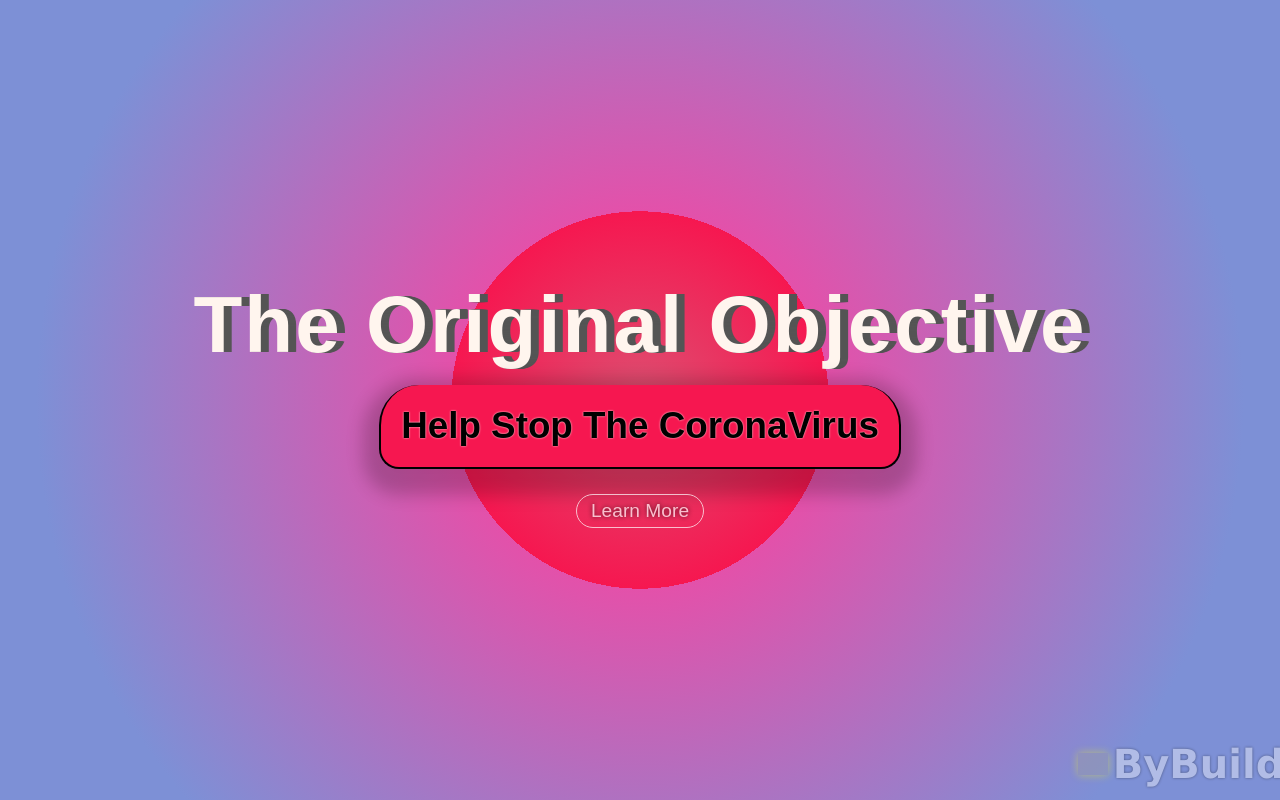
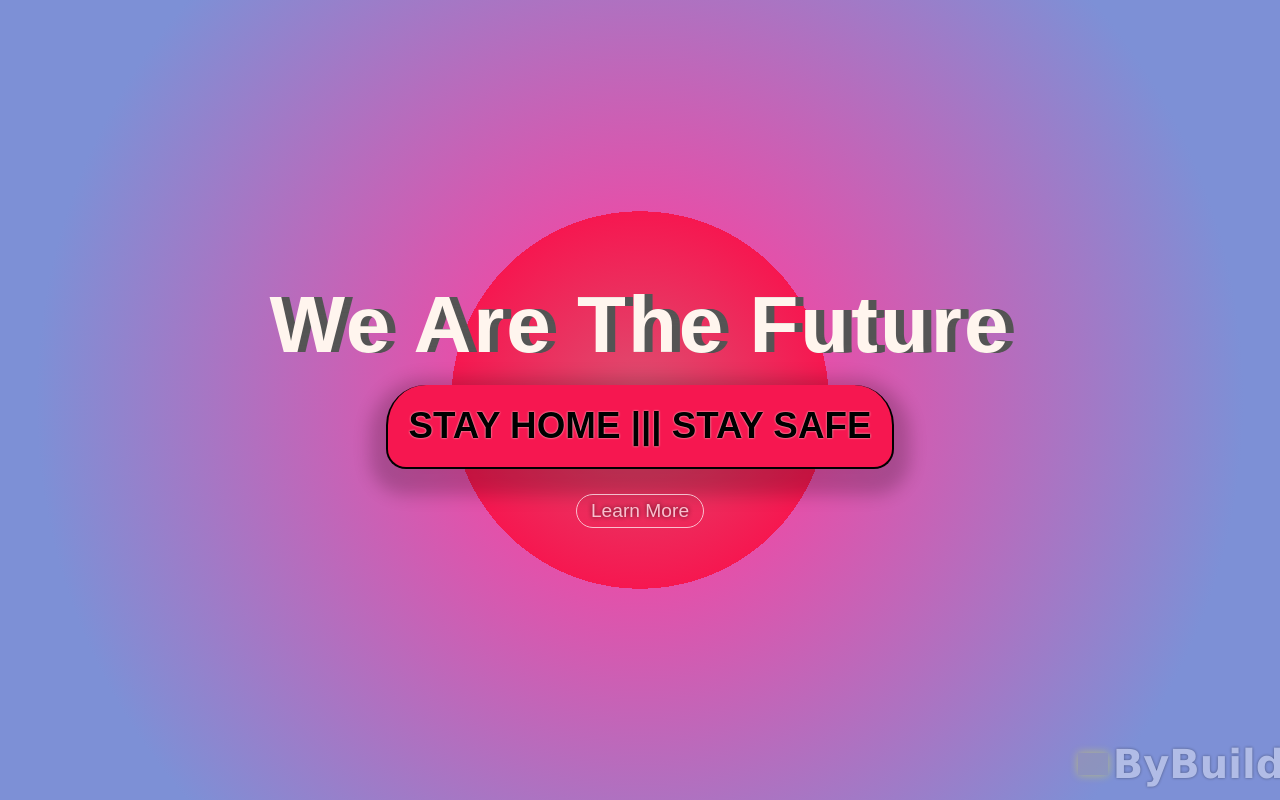
Before and after one commit to abdellatifketoun/pages, a plain HTML site: page bybuild/index.html in a window 1280 px wide. Drawn offline with Linux system fonts and the light colour scheme; grey boxes are pictures that could not be loaded.

Commit message:
new texts Html change

```diff
--- a/bybuild/index.html
+++ b/bybuild/index.html
@@ -17,8 +17,8 @@
 
 <section id="home1">
   <div id="homeper">
-  <h1 id="tit" class="tit">The Original Objective</h1>
-  <p class="stat">Help Stop The CoronaVirus</p>
+  <h1 id="tit" class="tit">we are the future</h1>
+  <p class="stat">STAY HOME ||| STAY SAFE</p>
   <a href="https://www.instagram.com/bybuild/" class="more" id="myBtn" >learn more</a>
 </div>
 </section>
```
